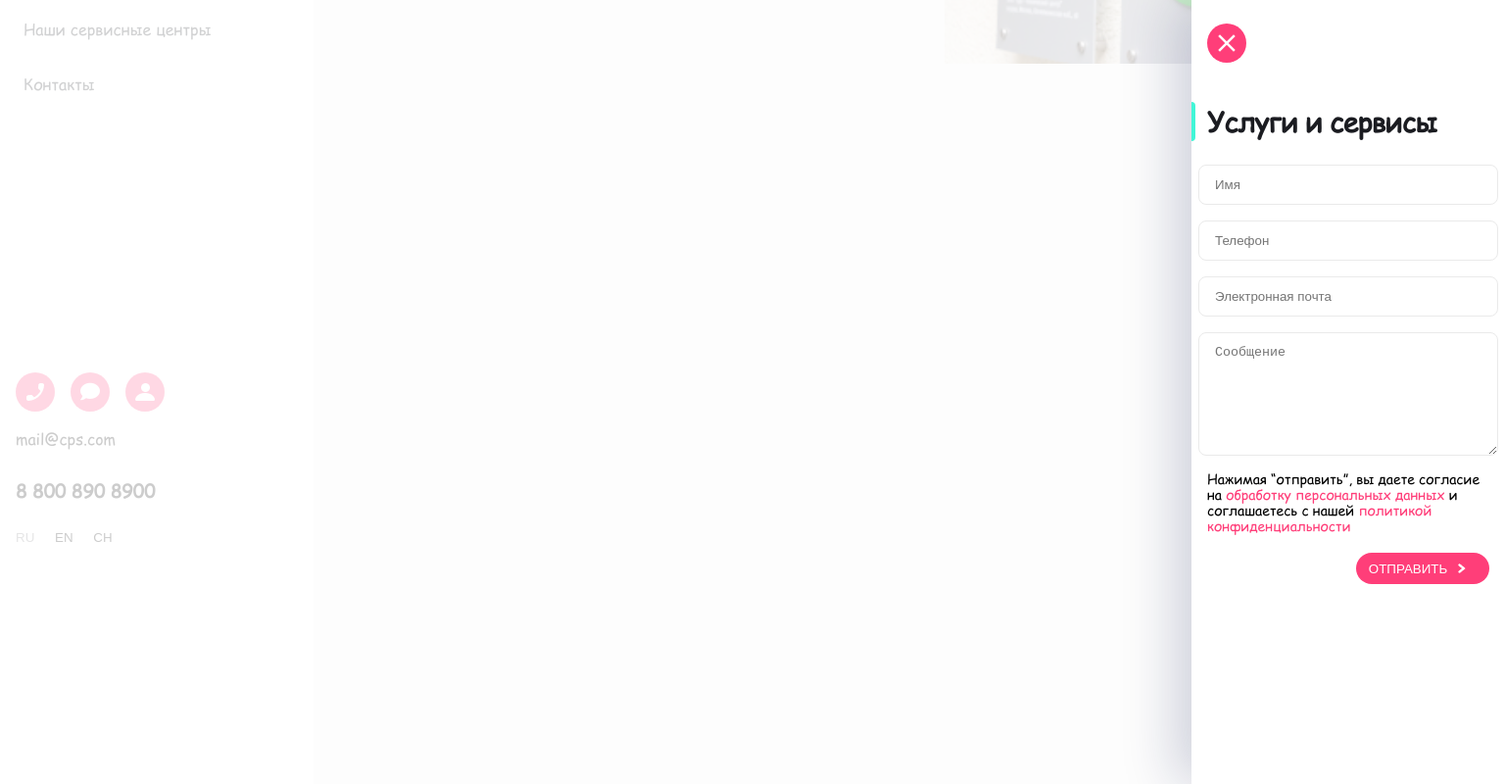
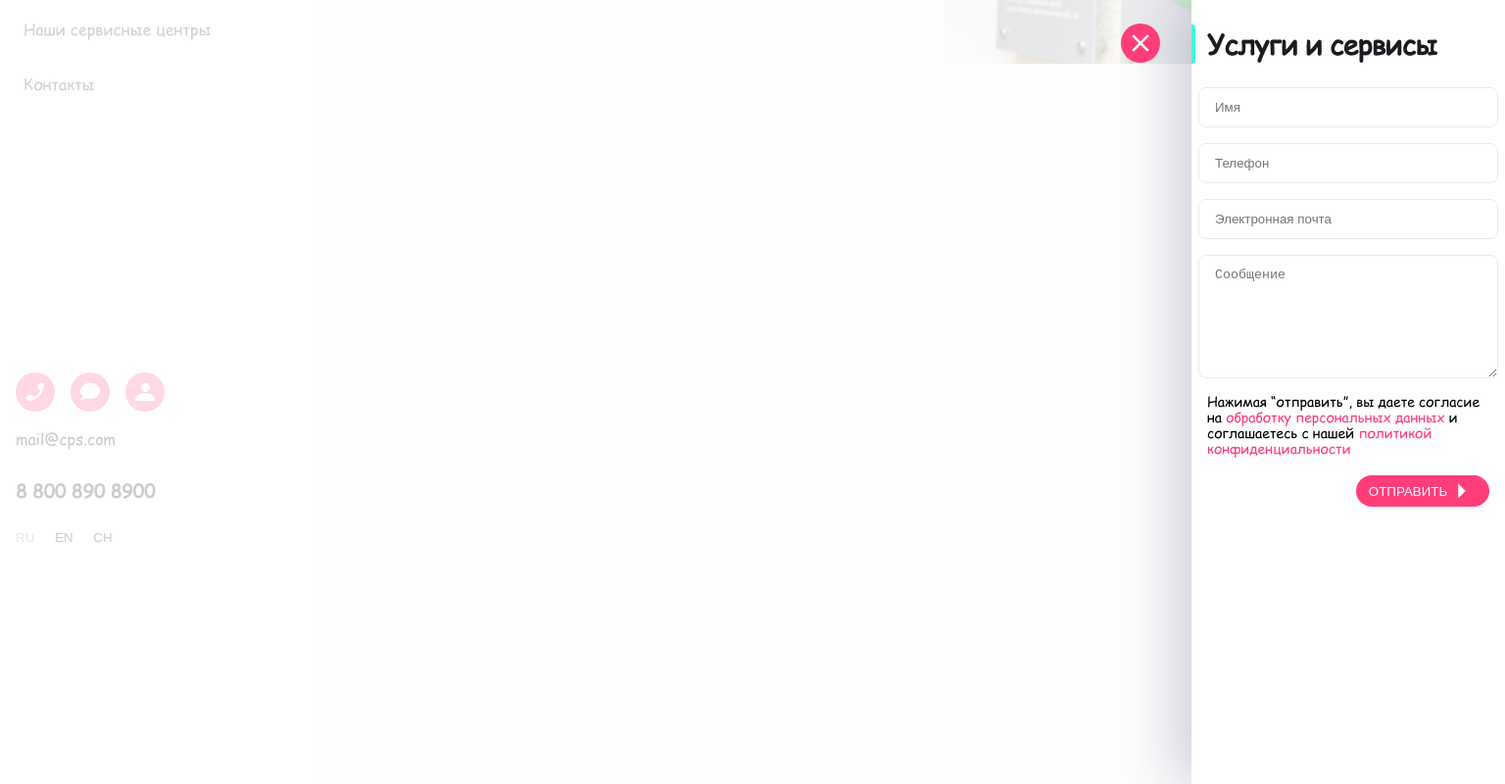
Before and after one commit to Nikita482/layout-7, a website built with webpack: page src/index.html in a window 1536 px wide. Both pictures are taken after a click on the button 92 px from the left and 806 px from the top of the page. Shown: the part 406-1206 px from the top of the page at 98% size. Built offline with nearby package versions, Linux system fonts and the light colour scheme.

Commit message:
message fixed

```diff
--- a/src/index.html
+++ b/src/index.html
@@ -38,7 +38,7 @@
           style="background-image: url(img/header/phone.png)"
         ></button>
 
-        <button class="header__btn header__btn--tablet">
+        <button class="header__btn header__btn--tablet" id="openMessage">
           <i class="fas fa-comment header__message"></i>
         </button>
 
@@ -195,7 +195,7 @@
 
     <section class="message" id="messageFog">
       <div class="message-box" id="messageBox">
-        <button class="message__btn" id="closeMessage">
+        <button class="message__btn message__btn--mobul" id="closeMessage">
           <ion-icon class="message--icon" name="close"></ion-icon>
         </button>
 
@@ -238,10 +238,17 @@
         <div class="message__box-submit">
           <button class="message__submit">
             ОТПРАВИТЬ
-            <span class="message__arrow"></span>
+            <ion-icon class="message__arrow" name="arrow-dropright"></ion-icon>
           </button>
         </div>
       </div>
+
+      <button
+        class="message__btn message__btn--desktop"
+        id="closeMessageDesktop"
+      >
+        <ion-icon class="message--icon" name="close"></ion-icon>
+      </button>
     </section>
 
     <div style="width: 100vw; height: 1000px"> </div>
--- a/src/js/layout/messageEvents.js
+++ b/src/js/layout/messageEvents.js
@@ -2,12 +2,17 @@ const menuFog = document.getElementById('menuFog')
 const menuBox = document.getElementById('menuBox')
 const messageFog = document.getElementById('messageFog')
 const messageBox = document.getElementById('messageBox')
+const btnDesktop = document.querySelector('.message__btn--desktop')
 
 export function message() {
   document.getElementById('message').addEventListener('click', () => {
     menuBox.style.left = '-360px'
     menuFog.style.backgroundColor = 'rgba(255, 255, 255, 0)'
     menuFog.style.pointerEvents = 'none'
+    setTimeout(() => {
+      btnDesktop.style.pointerEvents = 'auto'
+      btnDesktop.style.opacity = 1
+    }, 300)
 
     setTimeout(() => {
       messageFog.style.backgroundColor = 'rgba(255, 255, 255, 0.8)'
@@ -22,6 +27,22 @@ export function message() {
     messageFog.style.pointerEvents = 'none'
   })
 
+  document
+    .getElementById('closeMessageDesktop')
+    .addEventListener('click', () => {
+      messageBox.style.right = '-320px'
+      messageFog.style.backgroundColor = 'rgba(255, 255, 255, 0)'
+      messageFog.style.pointerEvents = 'none'
+      btnDesktop.style.pointerEvents = 'none'
+      btnDesktop.style.opacity = 0
+    })
+
+  document.getElementById('openMessage').addEventListener('click', () => {
+    messageFog.style.backgroundColor = 'rgba(255, 255, 255, 0.8)'
+    messageFog.style.pointerEvents = 'auto'
+    messageBox.style.right = 0
+  })
+
   messageFog.addEventListener('click', (event) => {
     if (event.target === messageFog) {
       messageBox.style.right = '-320px'
--- a/src/scss/layout/_message.scss
+++ b/src/scss/layout/_message.scss
@@ -16,16 +16,20 @@
     background-color: rgba(255, 255, 255, 1);
     position: fixed;
     top: 0;
-    right: 0;
-    // right: -320px;
+    right: -320px;
     transition-duration: 300ms;
     pointer-events: auto;
+    overflow-y: auto;
     box-shadow: -16px 0px 52px 0px rgba(14, 24, 80, 0.2);
   }
 
   &__btn {
     @include btn-nav;
     margin: 24px 0 0 16px;
+  }
+
+  &__btn--desktop {
+    display: none;
   }
 
   &--icon {
@@ -37,8 +41,7 @@
   &__box-name {
     display: flex;
     align-items: center;
-    margin-top: 40px;
-    margin-bottom: 24px;
+    margin: 40px 0 24px 0;
   }
 
   &__line {
@@ -113,9 +116,36 @@
   &__arrow {
     width: 30px;
     height: 30px;
-    display: inline-block;
-    background-repeat: no-repeat;
-    background-image: url('/public/img/message/arrow.png');
-    background-position: center;
+    display: flex;
+    justify-content: center;
+    align-items: center;
+    font-size: 30px;
   }
 }
+
+@media (min-width: 1440px) {
+  .message__btn--mobul {
+    display: none;
+  }
+
+  .message__btn--desktop {
+    width: 40px;
+    aspect-ratio: 1 / 1;
+    background-color: #ff3e79;
+    border-radius: 50%;
+    border: none;
+    display: flex;
+    justify-content: center;
+    align-items: center;
+    background-repeat: no-repeat;
+    background-position: center;
+    position: absolute;
+    right: 352px;
+    opacity: 0;
+    pointer-events: none;
+    transition-duration: 300ms;
+  }
+  .message__box-name {
+    margin: 25px 0 24px 0;
+  }
+}
```
Also changed, not shown: public/img/message/arrow.png (deleted).
